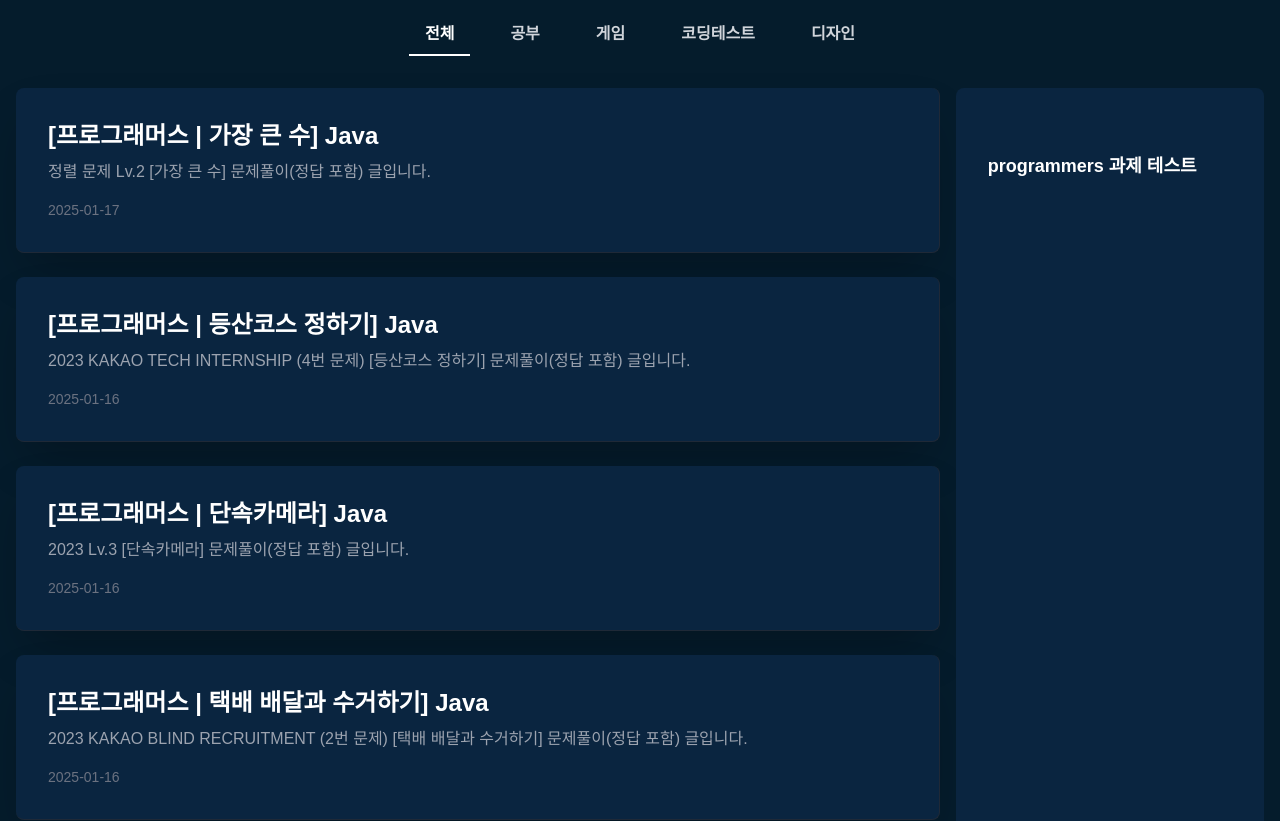
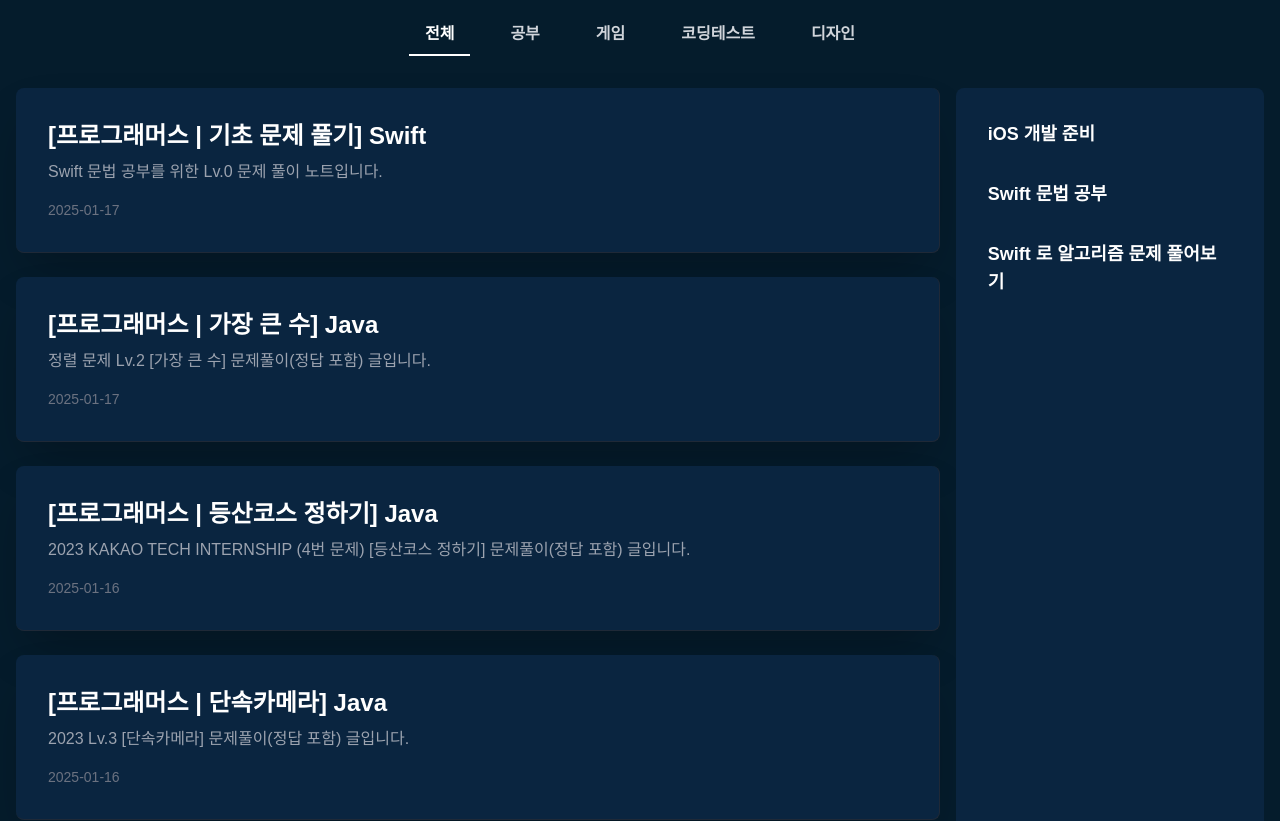
Before and after one commit to chaechae-04/chaechae, a Next.js app: page / in a window 1280 px wide. Shown: the part 853-1674 px from the top of the page. Built offline with nearby package versions, Linux system fonts and the light colour scheme.

Commit message:
add post : test-programmers-8.md

```diff
--- a/app/components/InfoContent.tsx
+++ b/app/components/InfoContent.tsx
@@ -2,8 +2,9 @@ export default function InfoContent() {
     return (
         // <h3 className="text-white text-lg font-bold md-4">추가 정보</h3>
         <ul className="text-white text-lg font-bold md-4 px-4">
-            <li className="py-4"></li>
-            <li className="py-4">programmers 과제 테스트</li>
+            <li className="py-4"><b>iOS 개발 준비</b></li>
+            <li className="py-4">Swift 문법 공부</li>
+            <li className="py-4">Swift 로 알고리즘 문제 풀어보기</li>
         </ul>
     )
 }
--- /dev/null
+++ b/posts/test-programmers-8.md
@@ -0,0 +1,91 @@
+---
+id : 'test-programmers-8'
+title: '[프로그래머스 | 기초 문제 풀기] Swift'
+date: '2025-01-17'
+excerpt: 'Swift 문법 공부를 위한 Lv.0 문제 풀이 노트입니다.'
+type: 'test'
+---
+
+## 문제 목록
+
+* __Lv.0 List__
+    **1. 부분 문자열**
+    **2. 공배수**
+    **3. 부분 문자열인지 확인하기**
+    **4. 배열의 원소 삭제하기**
+    **5. 문자열로 변환**
+    <br>
+* __Lv.1 List__
+    **1. 명예의 전당**
+
+***
+
+## 풀이 코드
+
+~~~
+// 부분 문자열
+
+import Foundation
+
+func solution(_ str1: String, _ str2: String) -> Int {
+    return str2.contains(str1) ? 1 : 0
+}
+
+~~~
+
+***
+
+~~~
+// 공배수
+
+import Foundation
+
+func solution(_ number:Int, _ n:Int, _ m:Int) -> Int {
+    return (number % n == 0 && number % m == 0) ? 1 : 0
+}
+~~~
+
+***
+
+~~~
+// 부분 문자열인지 확인하기
+
+import Foundation
+
+func solution(_ my_string:String, _ target:String) -> Int {
+    return my_string.contains(target) ? 1 : 0
+}
+~~~
+
+***
+
+~~~
+// 배열의 원소 삭제하기
+
+import Foundation
+
+func solution(_ arr:[Int], _ delete_list:[Int]) -> [Int] {
+
+    var num_list = arr
+
+    for num in delete_list {
+        if num_list.contains(num), let index = num_list.firstIndex(of: num) {
+            num_list.remove(at: index)
+        }
+    }
+
+    return num_list
+}
+~~~
+
+***
+
+~~~
+// 문자열로 변환
+
+import Foundation
+
+func solution(_ n:Int) -> String {
+    return String(n)
+}
+~~~
```
